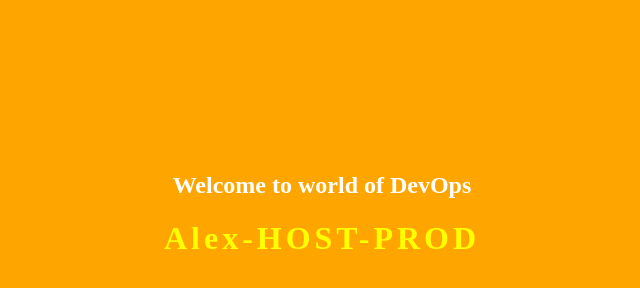
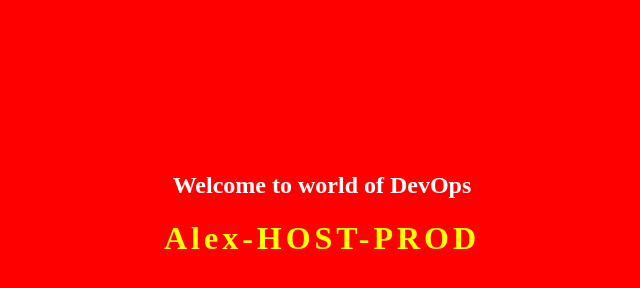
Before and after one commit to KonovalovAlexey/Jenkins, a plain HTML site: page index.html in a window 1280 px wide. Shown: the whole page, without its empty margins (318-958 px from the left). Drawn offline with Linux system fonts and the light colour scheme.

Commit message:
Change permition

```diff
--- a/index.html
+++ b/index.html
@@ -16,7 +16,7 @@ function Elastic()
 setTimeout('Elastic()',100)
 }
 </script>
-<body bgcolor="orange"  onload=Elastic()>
+<body bgcolor="red"  onload=Elastic()>
 <CENTER>
 <br><br><br><br>
 <br><br><br><br>
```
